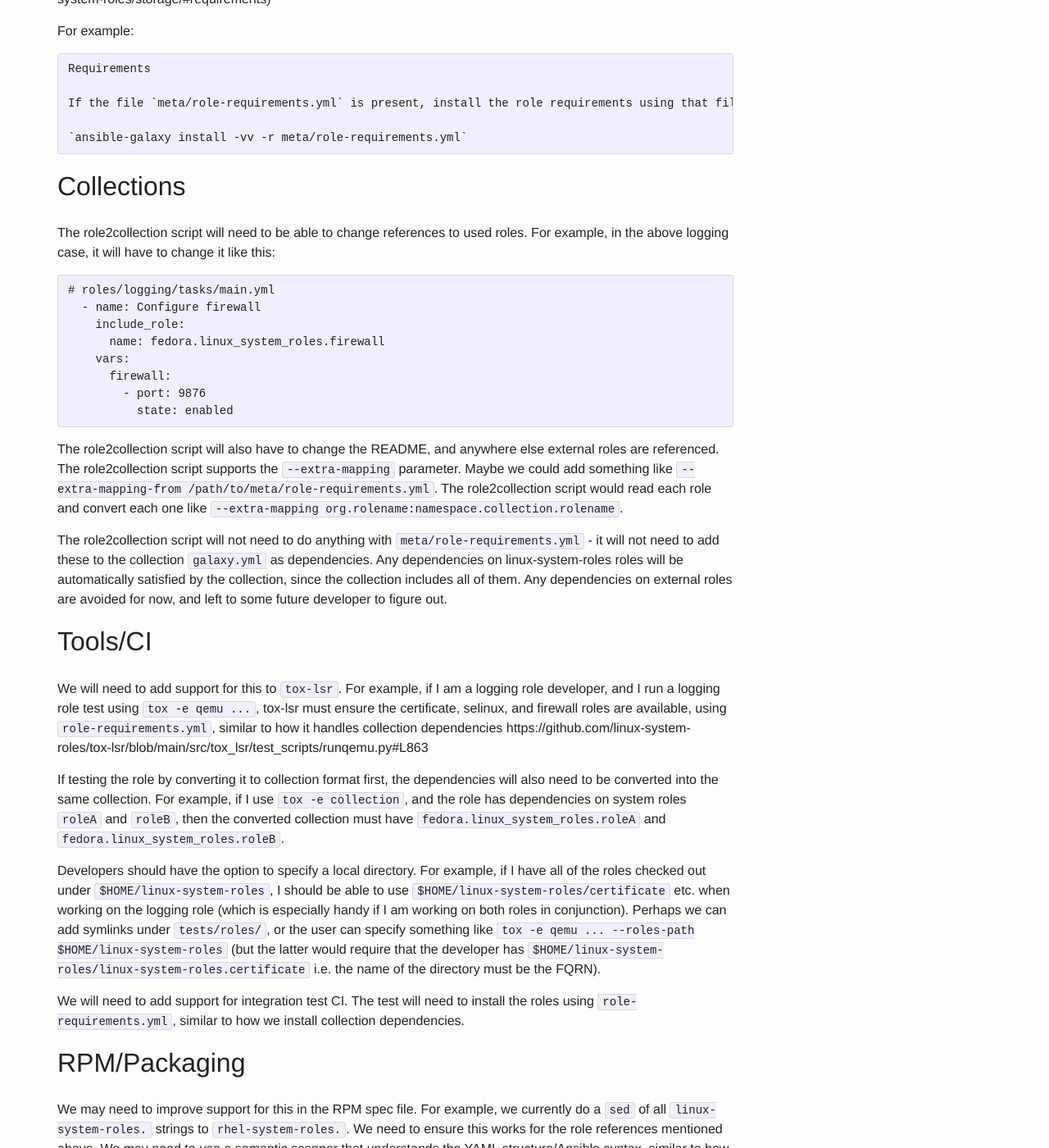
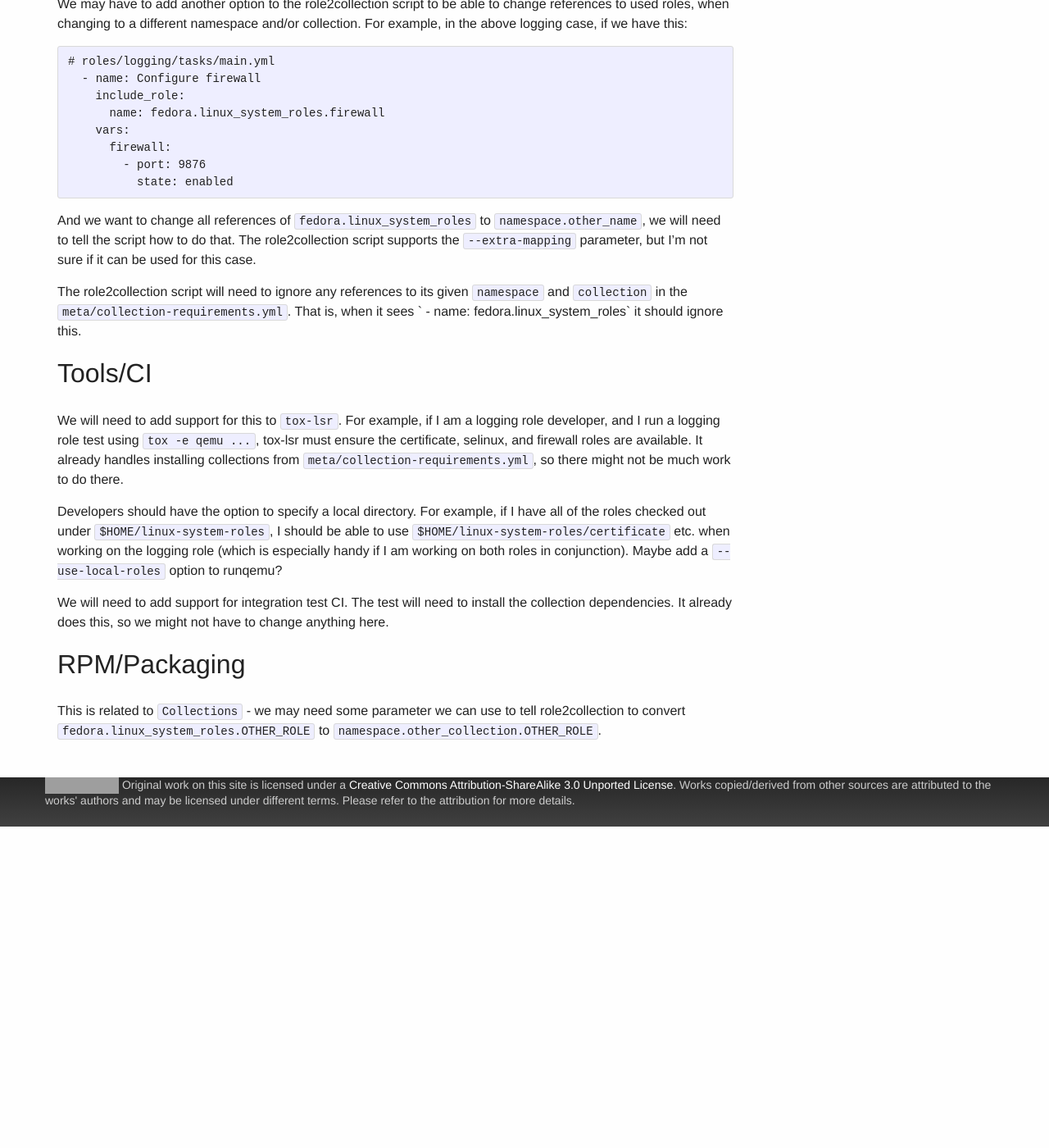
Before and after one commit to linux-system-roles/linux-system-roles.github.io, a Jekyll site: the page built from documentation/role-requirements.md, in a window 1280 px wide and 1400 px high, scrolled down 1548 px. Shown: the whole window at 82% size. Built offline with Jekyll 4.4.1, drawn with Linux system fonts in a browser that asks for light colours; after the commit the page ends 2556 px from its top, so only the background shows below that; some of the changed text lies outside the part shown; grey boxes are pictures that could not be loaded.

Commit message:
Just use collections instead of legacy roles
Just use collections instead of legacy roles

````diff
--- a/documentation/role-requirements.md
+++ b/documentation/role-requirements.md
@@ -23,12 +23,12 @@
 # Tasks
 
 Roles will need to add tasks to enable/disable/add/remove the cert/port/whatever
-using the other role.  The role must specify the other roles using the FQRN e.g.
+using the other role.  The role must specify the other roles using the FQCN e.g.
 ```yaml
 # logging/tasks/main.yml
   - name: Configure firewall
     include_role:
-      name: linux-system-roles.firewall
+      name: fedora.linux_system_roles.firewall
     vars:
       firewall:
         - port: 9876
@@ -37,47 +37,30 @@
 
 # Dependencies/Requirements
 
-The role will need some way to specify the dependencies on the other roles.
-Unfortunately, we cannot use role dependencies in `meta/main.yml` as in
-(Role Dependencies)[https://docs.ansible.com/ansible/latest/user_guide/playbooks_reuse_roles.html#using-role-dependencies].
-The problem is that this not only *installs* the roles, but it also *executes*
-the roles. There is no way to turn off execution and just use dependency
-installation. In our roles we want to have the ability to call roles in-line
-and/or dynamically using the `roles` keyword and using `include_role` and using
-`import_role`. We need another mechanism, but there isn't another automatic
-dependency mechanism. So, just like we had to do for roles having dependencies
-on collections, and created our own `meta/collection-requirements.yml`, we
-will use a file `meta/role-requirements.yml`.  It will be in the same format as
-(requirements.yml)[https://docs.ansible.com/ansible/latest/galaxy/user_guide.html#installing-multiple-roles-from-a-file]
-For example:
-
+The collections will be specified in the `meta/collection-requirements.yml`
+file, as are done for other collections.
 ```yaml
-# logging/meta/role-requirements.yml
-roles:
-  - name: linux-system-roles.firewall
+collections:
+  - name: fedora.linux_system_roles
+  - name: some.other_collection
 ```
-
-with optional `src`, `version`, etc.
-
-Since there is no automatic way to install these, we will need to document in
-the README for each role that the user needs to manually install these from
-Galaxy, as we did for the collection requirements (see
-https://github.com/linux-system-roles/storage/#requirements)
-
-For example:
+and this will be documented in the README.  The `Requirements` text will need to
+be changed for roles that already have some instructions about collections.  For
+example:
 ```
 Requirements
 
-If the file `meta/role-requirements.yml` is present, install the role requirements using that file:
+The role requires additional collections which are specified in `meta/collection-requirements.yml`.  These are not automatically installed.  You must install them like this:
 
-`ansible-galaxy install -vv -r meta/role-requirements.yml`
+`ansible-galaxy install -vv -r meta/collection-requirements.yml`
 ```
+We will have to update any existing wording to be more generic like the above.
 
 # Collections
 
-The role2collection script will need to be able to change references to used
-roles.  For example, in the above logging case, it will have to change it like
-this:
+We may have to add another option to the role2collection script to be able to
+change references to used roles, when changing to a different namespace and/or
+collection.  For example, in the above logging case, if we have this:
 
 ```yaml
 # roles/logging/tasks/main.yml
@@ -90,52 +73,33 @@
           state: enabled
 ```
 
-The role2collection script will also have to change the README, and anywhere
-else external roles are referenced.  The role2collection script supports the
-`--extra-mapping` parameter.  Maybe we could add something like
-`--extra-mapping-from /path/to/meta/role-requirements.yml`.  The role2collection
-script would read each role and convert each one like
-`--extra-mapping org.rolename:namespace.collection.rolename`.
+And we want to change all references of `fedora.linux_system_roles` to
+`namespace.other_name`, we will need to tell the script how to do that.  The
+role2collection script supports the `--extra-mapping` parameter, but I'm not
+sure if it can be used for this case.
 
-The role2collection script will not need to do anything with
-`meta/role-requirements.yml` - it will not need to add these to the collection
-`galaxy.yml` as dependencies.  Any dependencies on linux-system-roles roles will
-be automatically satisfied by the collection, since the collection includes all
-of them.  Any dependencies on external roles are avoided for now, and left to
-some future developer to figure out.
+The role2collection script will need to ignore any references to its given
+`namespace` and `collection` in the `meta/collection-requirements.yml`.  That
+is, when it sees ` - name: fedora.linux_system_roles` it should ignore this.
 
 # Tools/CI
 
 We will need to add support for this to `tox-lsr`.  For example, if I am a
 logging role developer, and I run a logging role test using `tox -e qemu ...`,
-tox-lsr must ensure the certificate, selinux, and firewall roles are available,
-using `role-requirements.yml`, similar to how it handles collection dependencies
-https://github.com/linux-system-roles/tox-lsr/blob/main/src/tox_lsr/test_scripts/runqemu.py#L863
-
-If testing the role by converting it to collection format first, the
-dependencies will also need to be converted into the same collection.  For
-example, if I use `tox -e collection`, and the role has dependencies on system
-roles `roleA` and `roleB`, then the converted collection must have
-`fedora.linux_system_roles.roleA` and `fedora.linux_system_roles.roleB`.
+tox-lsr must ensure the certificate, selinux, and firewall roles are available.
+It already handles installing collections from
+`meta/collection-requirements.yml`, so there might not be much work to do there.
 
 Developers should have the option to specify a local directory.  For example, if
 I have all of the roles checked out under `$HOME/linux-system-roles`, I should
 be able to use `$HOME/linux-system-roles/certificate` etc. when working on the
 logging role (which is especially handy if I am working on both roles in
-conjunction).  Perhaps we can add symlinks under `tests/roles/`, or the user can
-specify something like `tox -e qemu ... --roles-path $HOME/linux-system-roles`
-(but the latter would require that the developer has
-`$HOME/linux-system-roles/linux-system-roles.certificate` i.e. the name of the
-directory must be the FQRN).
+conjunction).  Maybe add a `--use-local-roles` option to runqemu?
 
 We will need to add support for integration test CI.  The test will need to
-install the roles using `role-requirements.yml`, similar to how we install
-collection dependencies.
+install the collection dependencies.  It already does this, so we might not have
+to change anything here.
 
 # RPM/Packaging
 
-We may need to improve support for this in the RPM spec file.  For example, we
-currently do a `sed` of all `linux-system-roles.` strings to `rhel-system-roles.`.
-We need to ensure this works for the role references mentioned above.  We may
-need to use a semantic scanner that understands the YAML structure/Ansible
-syntax, similar to how the role2collection script works, if `sed` is not suitable.
+This is related to `Collections` - we may need some parameter we can use to tell role2collection to convert `fedora.linux_system_roles.OTHER_ROLE` to `namespace.other_collection.OTHER_ROLE`.
````
